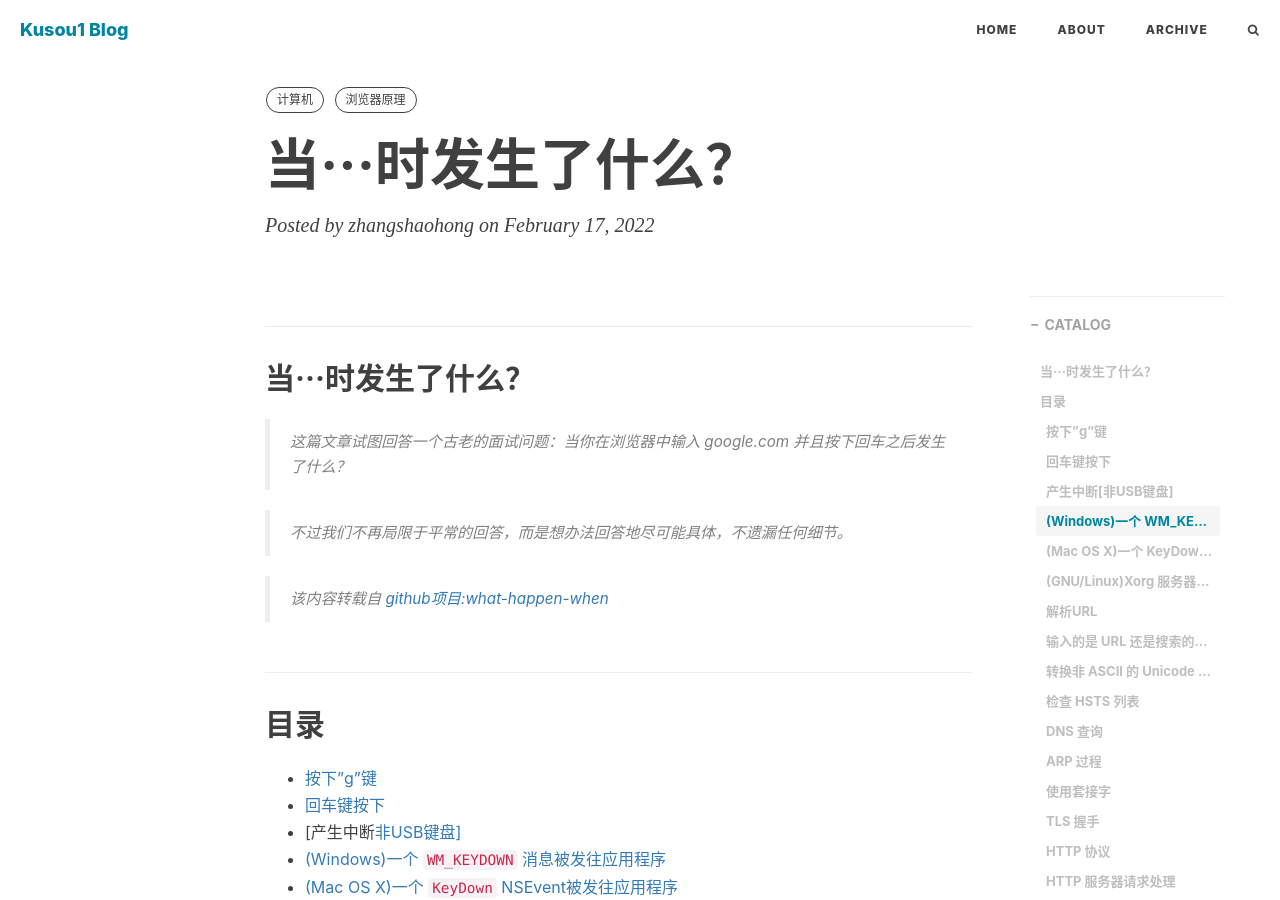
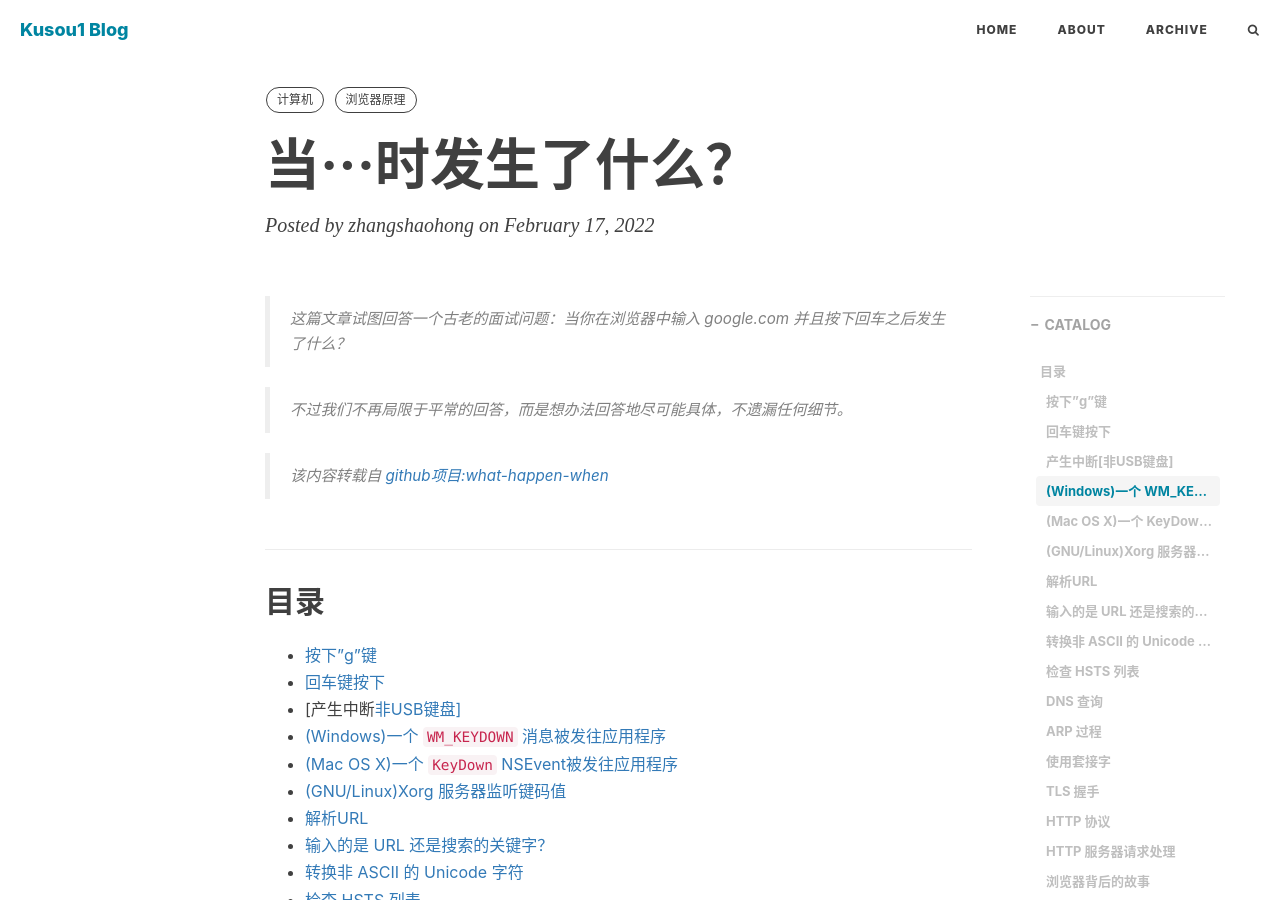
Before and after one commit to Kusou1/Kusou1.github.io, a Jekyll site: the page built from _posts/reproduce/2022-02-17-what-happen.markdown, in a window 1280 px wide and 900 px high. Built offline with Jekyll 4.4.1, drawn with Linux system fonts in a browser that asks for light colours; nearby versions of some CDN libraries; comment, search, counter and statistics services are not loaded.

Commit message:
更新文章😶‍🌫️

```diff
--- a/_posts/reproduce/2022-02-17-what-happen.markdown
+++ b/_posts/reproduce/2022-02-17-what-happen.markdown
@@ -10,8 +10,6 @@ tags:
     - 浏览器原理
 ---
 
-
-## 当···时发生了什么？
 
 > 这篇文章试图回答一个古老的面试问题：当你在浏览器中输入 google.com 并且按下回车之后发生了什么？
 
```
